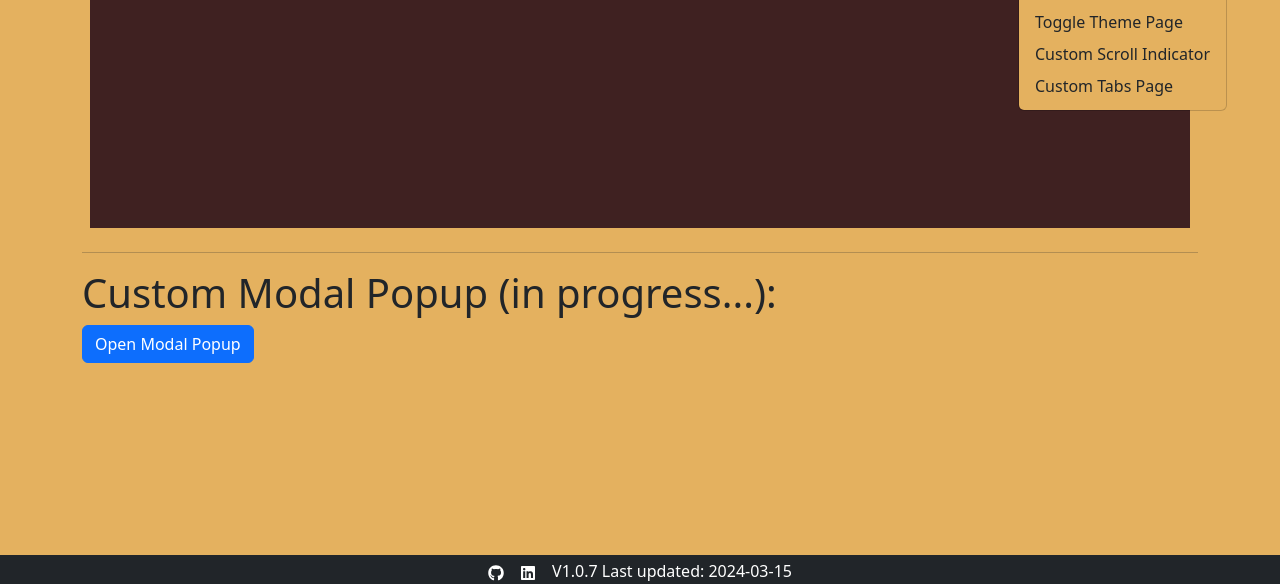
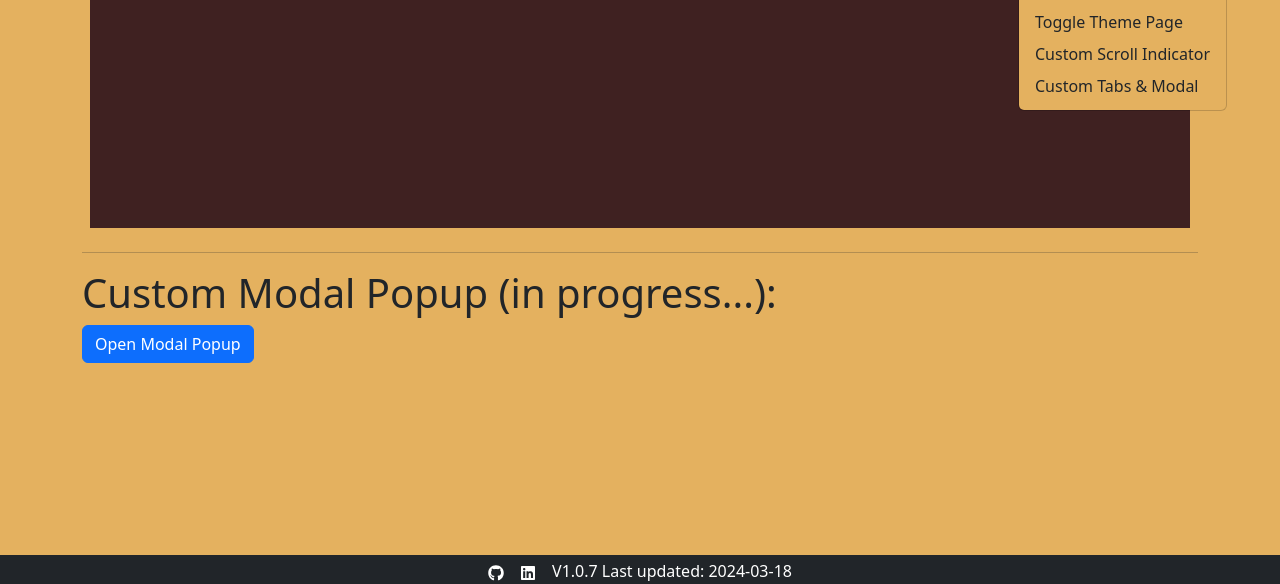
Before and after one commit to NikyAviator/nikolaikocev, a React (Vite) app in the folder frontend/: page /tabs in a window 1280 px wide. Both pictures are taken after a click on the button "React Micro Projects". Shown: the part 213-797 px from the top of the page. Built offline with nearby package versions, Linux system fonts and the light colour scheme; a web font is replaced by a local one.

Commit message:
date and header drop down name update

```diff
--- a/frontend/src/Components/Footer.jsx
+++ b/frontend/src/Components/Footer.jsx
@@ -29,7 +29,7 @@ const Footer = () => {
             <FaLinkedin size='1em' />
           </a>
         </div>
-        <span className='mx-2'>V1.0.7 Last updated: 2024-03-15</span>
+        <span className='mx-2'>V1.0.7 Last updated: 2024-03-18</span>
       </div>
     </footer>
   );
--- a/frontend/src/Components/Header.jsx
+++ b/frontend/src/Components/Header.jsx
@@ -36,7 +36,9 @@ function Header() {
               <NavDropdown.Item href='/scrollindicator'>
                 Custom Scroll Indicator
               </NavDropdown.Item>
-              <NavDropdown.Item href='/tabs'>Custom Tabs Page</NavDropdown.Item>
+              <NavDropdown.Item href='/tabs'>
+                Custom Tabs & Modal
+              </NavDropdown.Item>
             </NavDropdown>
           </Nav>
         </Navbar.Collapse>
```
